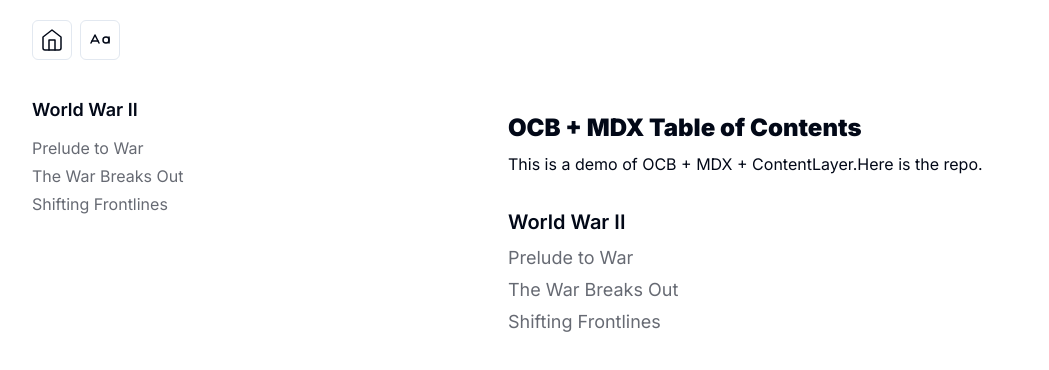
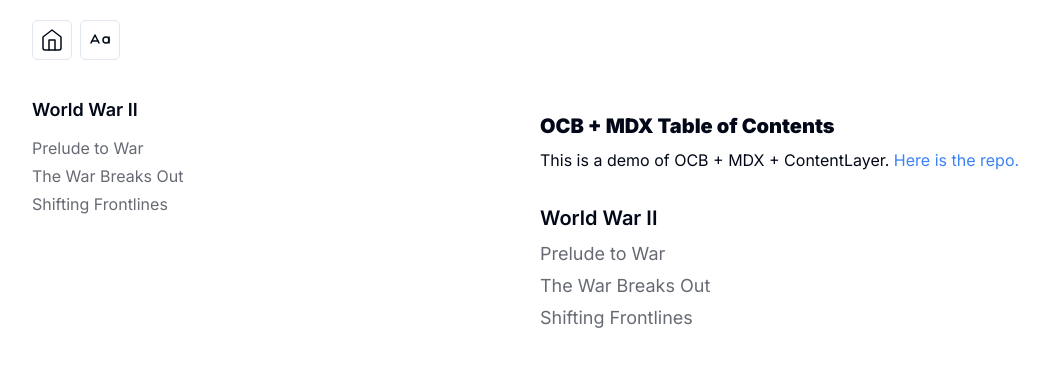
Before and after one commit to Nashex/ocb-shadcn, a Next.js app: page / in a window 1280 px wide. Shown: the top 370 px of the page, without its empty margins (4-1053 px from the left). Built offline with nearby package versions, Linux system fonts and the light colour scheme; what tailwindcss-em would draw is missing.

Commit message:
Minor style updates

```diff
--- a/src/app/page.tsx
+++ b/src/app/page.tsx
@@ -20,17 +20,17 @@ function ContentCard(post: Content) {
 
 export default function Home() {
   return (
-    <div className="w-full mx-auto max-w-xl py-8">
+    <div className="w-full mx-auto max-w-xl p-8">
       <div className="mb-8">
-        <h1 className="text-2xl mb-2 font-black">
-          OCB + MDX Table of Contents
-        </h1>
+        <h1 className="text-xl mb-2 font-black">OCB + MDX Table of Contents</h1>
         <p>
-          This is a demo of OCB + MDX + ContentLayer.
-          <a href="https://github.com/Nashex/ocb-shadcn/tree/mdx">
-            Here is the repo
+          This is a demo of OCB + MDX + ContentLayer.{" "}
+          <a
+            href="https://github.com/Nashex/ocb-shadcn/tree/mdx"
+            className="text-blue-500"
+          >
+            Here is the repo.
           </a>
-          .
         </p>
       </div>
       {toc.map((section, index) => (
--- a/src/components/shell/header.tsx
+++ b/src/components/shell/header.tsx
@@ -11,7 +11,7 @@ import Link from "next/link";
 type Props = {};
 
 export default function Header({}: Props) {
-  const [scrollingDown, setScrollingDown] = useState(true);
+  const [scrollingDown, setScrollingDown] = useState(false);
   const lastScrollTop = useRef(0);
 
   useEffect(() => {
```
